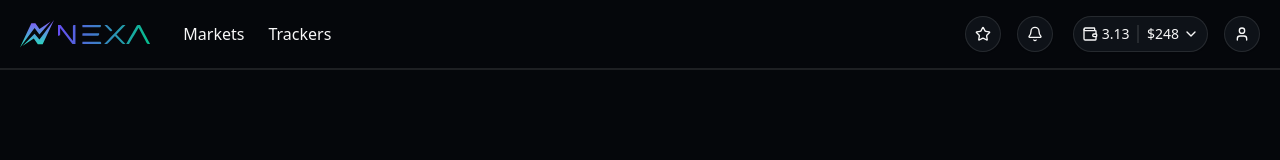
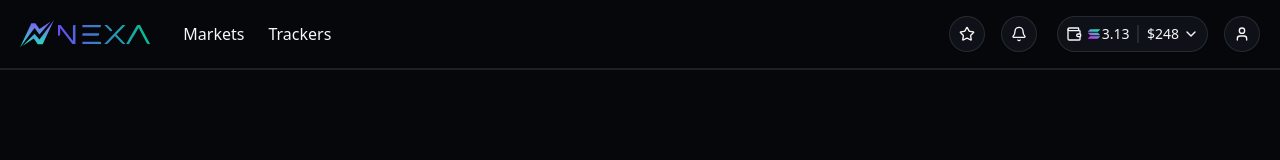
Before and after one commit to nexa-sol/nexa-trade, a Next.js app: page /markets in a window 1280 px wide. Shown: the top 160 px of the page. Built offline with nearby package versions, Linux system fonts and the light colour scheme.

Commit message:
A improved personal item style

```diff
--- a/src/components/layout/Navbar.tsx
+++ b/src/components/layout/Navbar.tsx
@@ -7,6 +7,7 @@ import {
   UserIcon,
   WalletIcon,
 } from "lucide-react";
+import { SolanaLogo } from "../logos";
 
 const links = [
   {
@@ -20,6 +21,9 @@ const links = [
 ];
 
 export default function Navbar() {
+  const personalItemClass =
+    "rounded-full bg-card p-2! aspect-square group hover:bg-accent/20 hover:text-accent";
+
   return (
     <nav className="border-b-2 border-b-border py-4 px-5 flex gap-5 items-center">
       <a href="/markets" className="flex gap-1 items-center">
@@ -41,37 +45,28 @@ export default function Navbar() {
         </ul>
       </div>
       <div className="ml-auto flex gap-4">
-        <Button
-          variant="outline"
-          className="rounded-full bg-card p-2! aspect-square"
-        >
+        <Button variant="outline" className={personalItemClass}>
           <StarIcon />
         </Button>
-        <Button
-          variant="outline"
-          className="rounded-full bg-card p-2! aspect-square"
-        >
+        <Button variant="outline" className={personalItemClass}>
           <BellIcon />
         </Button>
       </div>
       <div className="flex gap-4">
-        <Button
-          variant="outline"
-          className="rounded-full bg-card p-2! aspect-square group"
-        >
+        <Button variant="outline" className={personalItemClass}>
           <div className="flex gap-1 items-center h-full">
             <WalletIcon />
-            3.13
-            <span className="w-[1.5px] h-full ml-1 mr-1 bg-border group-hover:bg-accent-foreground animate-colors duration-300" />
+            <div className="flex items-center">
+              <SolanaLogo className="p-0.5" />
+              3.13
+            </div>
+            <span className="w-[1.5px] h-full ml-1 mr-1 bg-border group-hover:bg-accent/60 animate-colors duration-300" />
             $248
             <ChevronDownIcon />
           </div>
         </Button>
 
-        <Button
-          variant="outline"
-          className="rounded-full bg-card p-2! aspect-square"
-        >
+        <Button variant="outline" className={personalItemClass}>
           <UserIcon />
         </Button>
       </div>
--- /dev/null
+++ b/src/components/logos.tsx
@@ -0,0 +1,101 @@
+import { SVGProps } from "react";
+
+export const SolanaLogo = (props: SVGProps<SVGSVGElement>) => (
+  <svg
+    id="Layer_1"
+    xmlns="http://www.w3.org/2000/svg"
+    xmlnsXlink="http://www.w3.org/1999/xlink"
+    x="0px"
+    y="0px"
+    viewBox="0 0 397.7 311.7"
+    style={{
+      background: "new 0 0 397.7 311.7",
+    }}
+    xmlSpace="preserve"
+    {...props}
+  >
+    <style type="text/css">
+      {
+        "\n\t.st0{fill:url(#SVGID_1_);}\n\t.st1{fill:url(#SVGID_2_);}\n\t.st2{fill:url(#SVGID_3_);}\n"
+      }
+    </style>
+    <linearGradient
+      id="SVGID_1_"
+      gradientUnits="userSpaceOnUse"
+      x1={360.8791}
+      y1={351.4553}
+      x2={141.213}
+      y2={-69.2936}
+      gradientTransform="matrix(1 0 0 -1 0 314)"
+    >
+      <stop
+        offset={0}
+        style={{
+          stopColor: "#00FFA3",
+        }}
+      />
+      <stop
+        offset={1}
+        style={{
+          stopColor: "#DC1FFF",
+        }}
+      />
+    </linearGradient>
+    <path
+      className="st0"
+      d="M64.6,237.9c2.4-2.4,5.7-3.8,9.2-3.8h317.4c5.8,0,8.7,7,4.6,11.1l-62.7,62.7c-2.4,2.4-5.7,3.8-9.2,3.8H6.5 c-5.8,0-8.7-7-4.6-11.1L64.6,237.9z"
+    />
+    <linearGradient
+      id="SVGID_2_"
+      gradientUnits="userSpaceOnUse"
+      x1={264.8291}
+      y1={401.6014}
+      x2={45.163}
+      y2={-19.1475}
+      gradientTransform="matrix(1 0 0 -1 0 314)"
+    >
+      <stop
+        offset={0}
+        style={{
+          stopColor: "#00FFA3",
+        }}
+      />
+      <stop
+        offset={1}
+        style={{
+          stopColor: "#DC1FFF",
+        }}
+      />
+    </linearGradient>
+    <path
+      className="st1"
+      d="M64.6,3.8C67.1,1.4,70.4,0,73.8,0h317.4c5.8,0,8.7,7,4.6,11.1l-62.7,62.7c-2.4,2.4-5.7,3.8-9.2,3.8H6.5 c-5.8,0-8.7-7-4.6-11.1L64.6,3.8z"
+    />
+    <linearGradient
+      id="SVGID_3_"
+      gradientUnits="userSpaceOnUse"
+      x1={312.5484}
+      y1={376.688}
+      x2={92.8822}
+      y2={-44.061}
+      gradientTransform="matrix(1 0 0 -1 0 314)"
+    >
+      <stop
+        offset={0}
+        style={{
+          stopColor: "#00FFA3",
+        }}
+      />
+      <stop
+        offset={1}
+        style={{
+          stopColor: "#DC1FFF",
+        }}
+      />
+    </linearGradient>
+    <path
+      className="st2"
+      d="M333.1,120.1c-2.4-2.4-5.7-3.8-9.2-3.8H6.5c-5.8,0-8.7,7-4.6,11.1l62.7,62.7c2.4,2.4,5.7,3.8,9.2,3.8h317.4 c5.8,0,8.7-7,4.6-11.1L333.1,120.1z"
+    />
+  </svg>
+);
```
